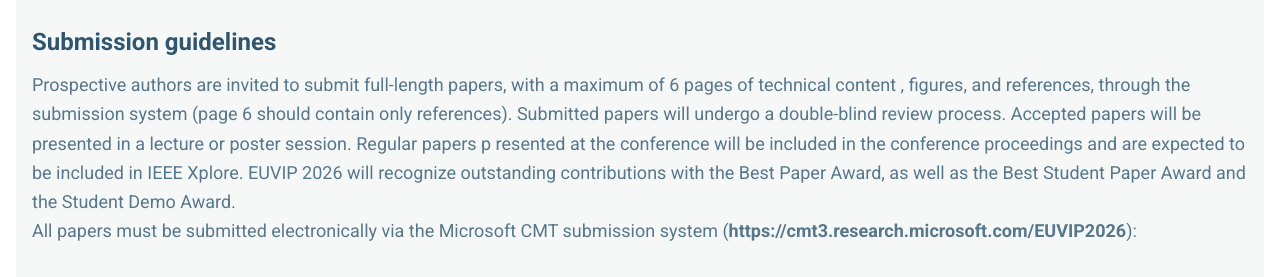
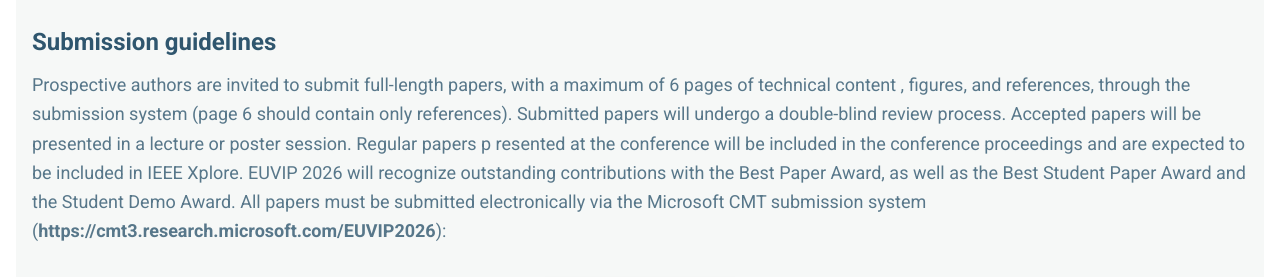
Before and after one commit to euvip2026/euvip2026.github.io, a Next.js app: page /information/paper-submission in a window 1280 px wide. Shown: the part 366-643 px from the top of the page. Built offline with nearby package versions, Linux system fonts and the light colour scheme; no server answers.

Commit message:
Removed <p> causing an error in the paper submission page.

```diff
--- a/src/app/information/paper-submission/page.tsx
+++ b/src/app/information/paper-submission/page.tsx
@@ -31,7 +31,7 @@
                 <p className="text-container-foreground/80 mt-3 text-lg leading-relaxed">
                   Prospective authors are invited to submit full-length papers, with a maximum of 6 pages of technical content , figures, and references, through the submission system (page 6 should contain only references). Submitted papers will undergo a double-blind review process. Accepted papers will be presented in a lecture or poster session. Regular papers p resented at the conference will be included in the conference proceedings and are expected to be included in IEEE Xplore. EUVIP 2026 will recognize outstanding contributions with the Best Paper Award, as well as the Best Student Paper Award and the Student Demo Award.
 
-                  <p>All papers must be submitted electronically via the Microsoft CMT submission system (
+                  All papers must be submitted electronically via the Microsoft CMT submission system (
                   <a
                     href="https://cmt3.research.microsoft.com/EUVIP2026"
                     target="_blank"
@@ -41,7 +41,6 @@
                     https://cmt3.research.microsoft.com/EUVIP2026
                   </a>
                   ):
-                </p>
                 </p>
                 <div className="flex w-full justify-center">
                   <a
```
